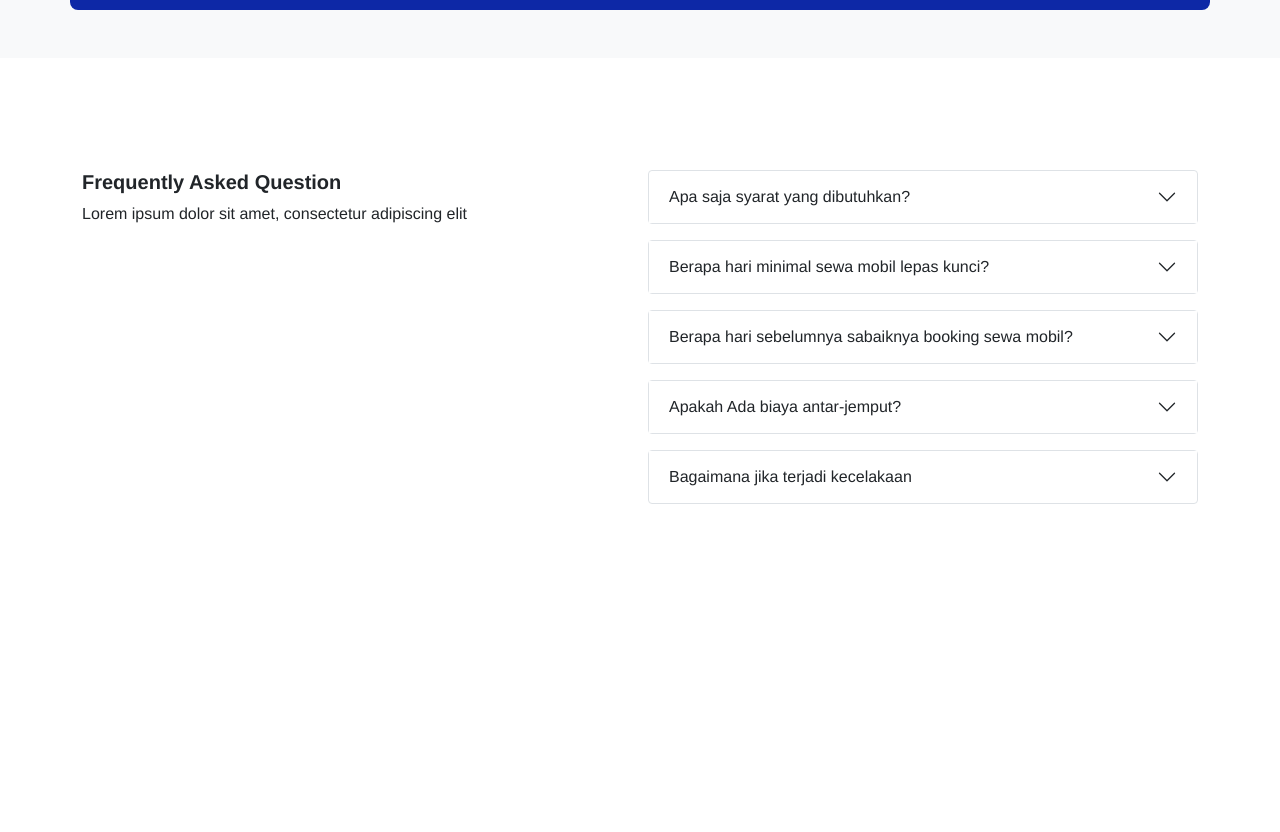
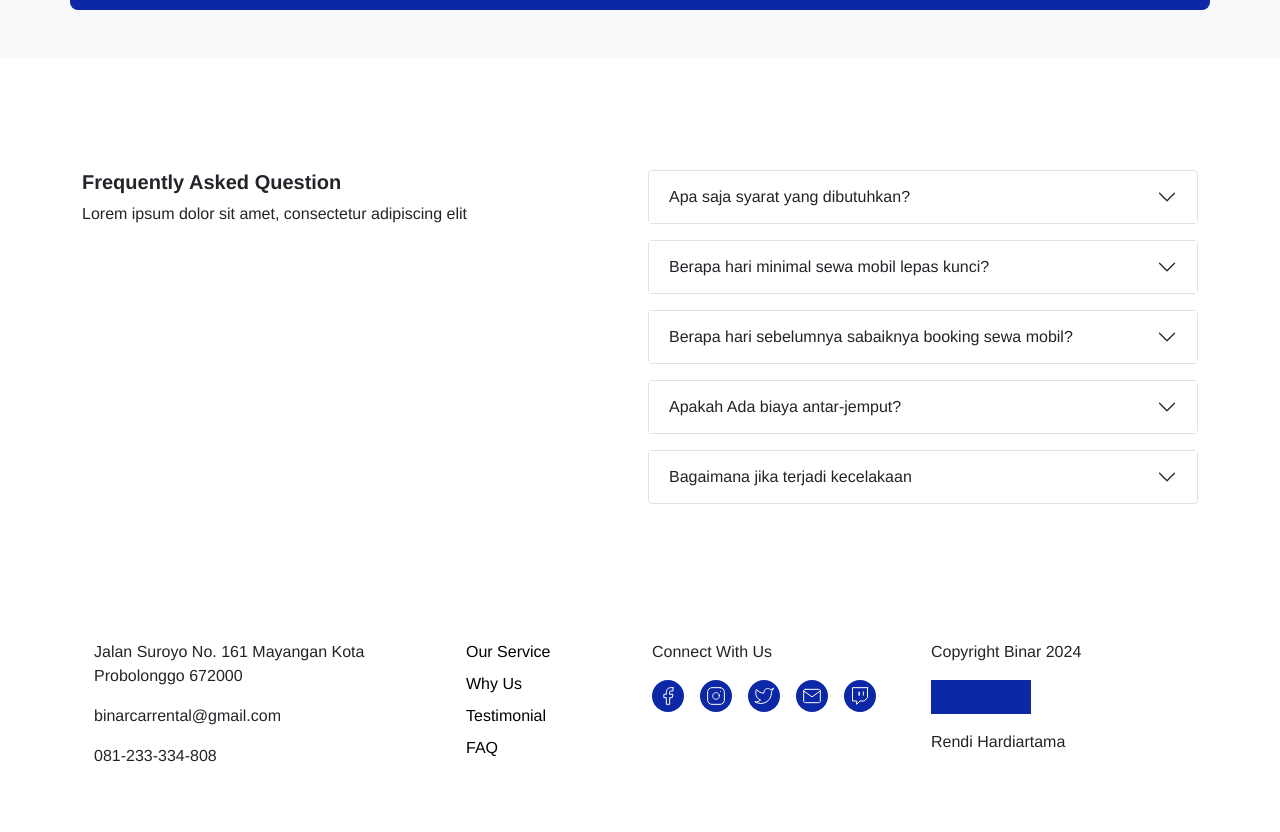
Before and after one commit to rendihardi/F-FSW24001086-km6-ren-aplikasirentalmobil-ch1, a plain HTML site: page index.html in a window 1280 px wide. Shown: the part 2208-3040 px from the top of the page. Before the commit the page ends 2736 px from the top, so only its background shows below. Drawn offline with nearby package versions, Linux system fonts and the light colour scheme.

Commit message:
feat : footer

```diff
--- a/index.html
+++ b/index.html
@@ -272,7 +272,7 @@
                   class="col d-flex align-items-start align-items-center py-3 px-5 testimoni"
                 >
                   <div class="col-md-1 m-auto me-4 profile">
-                    <img src="./assets/img/img_photo.png" alt="profil" />
+                    <img src="./assets/img/img_photo2.png" alt="profil" />
                   </div>
                   <div class="col-md-7 m-auto ms-4 review">
                     <h3 class="fs-2 text-body-emphasis">
@@ -294,7 +294,7 @@
                 class="col d-flex align-items-start align-items-center py-3 px-5 testimoni"
               >
                 <div class="col-md-1 m-auto me-4 profile">
-                  <img src="./assets/img/img_photo.png" alt="profil" />
+                  <img src="./assets/img/img_photo3.png" alt="profil" />
                 </div>
                 <div class="col-md-7 m-auto ms-4 review">
                   <h3 class="fs-2 text-body-emphasis">
@@ -530,6 +530,60 @@
       </div>
     </section>
 
+        <!-- Footer -->
+    <section id="footer">
+      <footer>
+        <div class="container px-4 pt-3">
+          <div class="row py-5 mt-lg-5">
+            <div class="col-md-4">
+              <p>Jalan Suroyo No. 161 Mayangan Kota Probolonggo 672000</p>
+              <p>binarcarrental@gmail.com</p>
+              <p>081-233-334-808</p>
+            </div>
+            <div class="col-md-2">
+              <div class="col mb-3">
+                <ul class="nav flex-column">
+                  <li class="nav-item mb-2">
+                    <a
+                      href="#our_service"
+                      class="nav-link p-0 text-black fw-medium"
+                      >Our Service</a
+                    >
+                  </li>
+                  <li class="nav-item mb-2">
+                    <a href="#why_us" class="nav-link p-0 text-black fw-medium"
+                      >Why Us</a
+                    >
+                  </li>
+                  <li class="nav-item mb-2">
+                    <a
+                      href="#testimonial"
+                      class="nav-link p-0 text-black fw-medium"
+                      >Testimonial</a
+                    >
+                  </li>
+                  <li class="nav-item mb-2">
+                    <a href="#faq" class="nav-link p-0 text-black fw-medium"
+                      >FAQ</a
+                    >
+                  </li>
+                </ul>
+              </div>
+            </div>
+            <div class="col-md-3">
+              <p>Connect With Us</p>
+              <p><img src="./assets/icons/list item.svg" alt="Sosmed" /></p>
+            </div>
+            <div class="col-md-3">
+              <p>Copyright Binar 2024</p>
+              <p><img src="./assets/img/logo.svg" alt="Logo" /></p>
+              <p>Rendi Hardiartama</p>
+            </div>
+          </div>
+        </div>
+      </footer>
+    </section>
+
     <!-- JS Boostrap -->
     <script
       src="https://cdn.jsdelivr.net/npm/bootstrap@5.3.3/dist/js/bootstrap.bundle.min.js"
```
Also changed, not shown: assets/img/img_photo2.png (added), assets/img/img_photo3.png (added).
